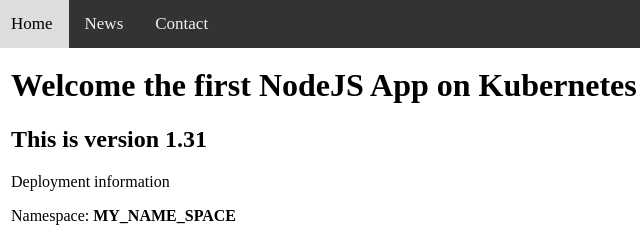
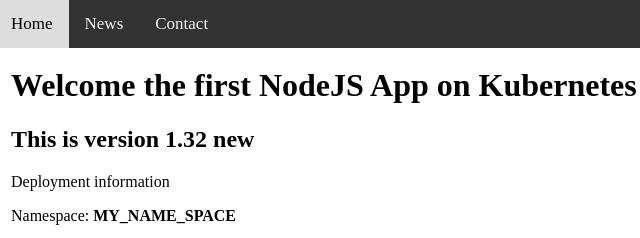
Before and after one commit to rockman88v/demo-app, a website: page documents/index.html in a window 1280 px wide. Shown: the top 238 px of the page, 5-645 px from the left. Drawn offline with Linux system fonts and the light colour scheme.

Commit message:
update version code

```diff
--- a/documents/index.html
+++ b/documents/index.html
@@ -50,7 +50,7 @@
 
     <div class="main">
         <h1>Welcome the first NodeJS App on Kubernetes</h1>
-        <h2>This is version 1.31 </h2>
+        <h2>This is version 1.32 new </h2>
 
         <p>Deployment information</p>
         <p>Namespace: <strong>MY_NAME_SPACE</strong></p>
```
